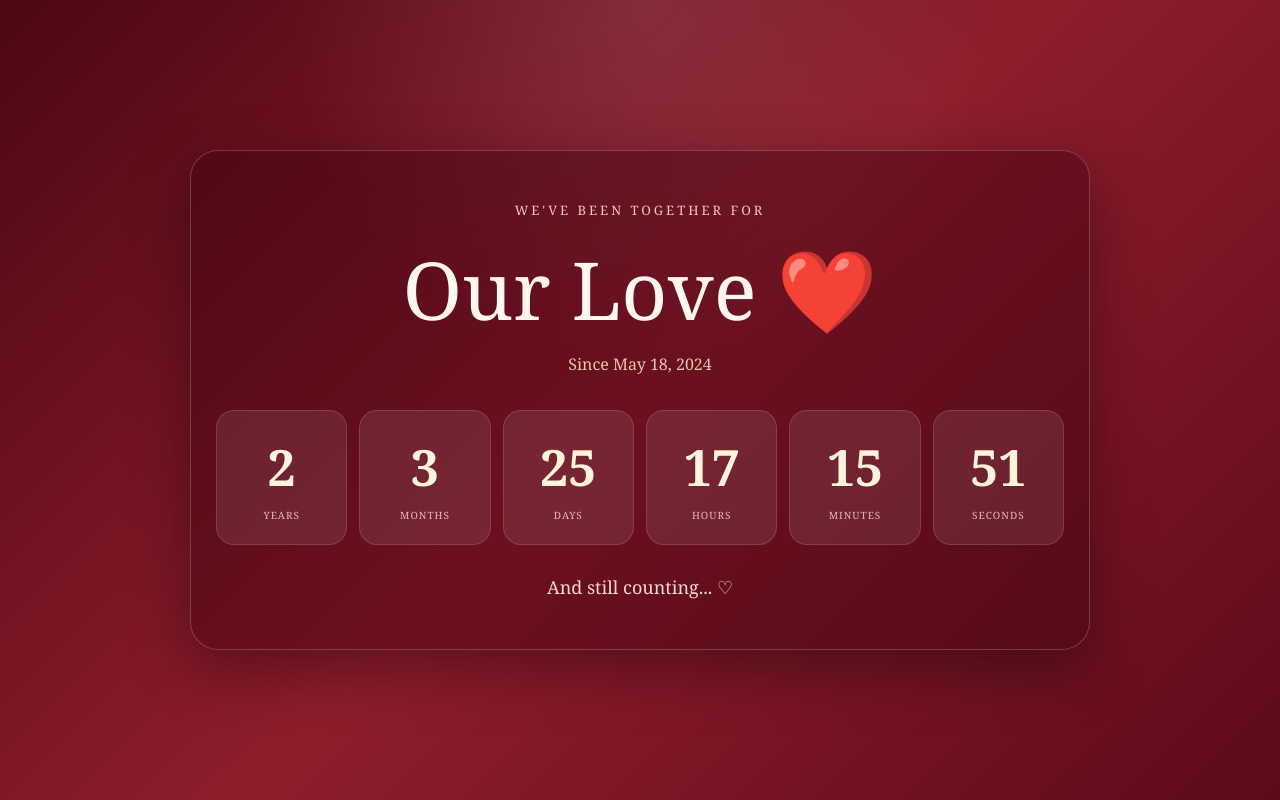
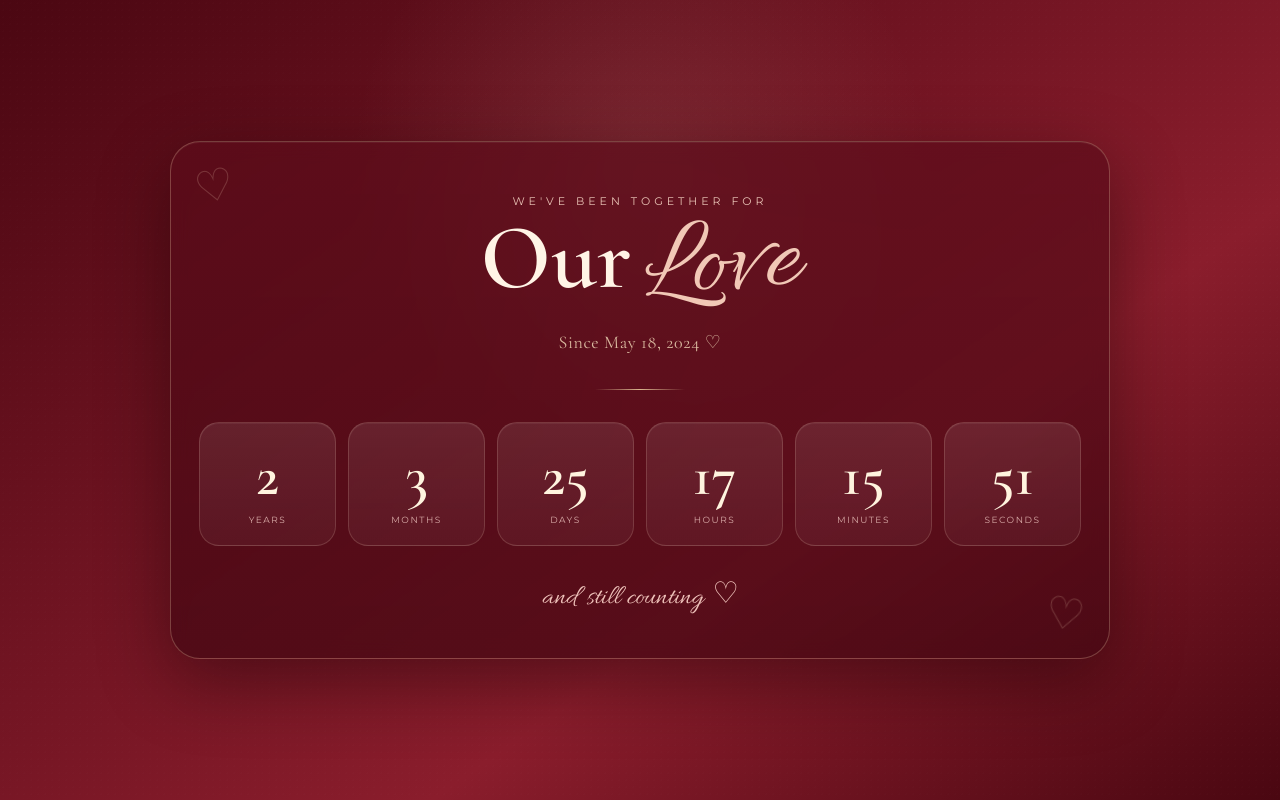
Before and after one commit to soey7657-crypto/our-love-counter, a plain HTML site: page index.html in a window 1280 px wide. Drawn offline with nearby package versions, Linux system fonts and the light colour scheme.

Commit message:
Update index.html

```diff
--- a/index.html
+++ b/index.html
@@ -4,11 +4,25 @@
 
 <head>
 
-  <meta charset="UTF-8">
+  <meta charset="UTF-8" />
 
-  <meta name="viewport" content="width=device-width, initial-scale=1.0">
+  <meta name="viewport" content="width=device-width, initial-scale=1.0" />
 
-  <title>Our Love Counter ❤️</title>
+  <title>Our Love Counter ♡</title>
+
+  <!-- Romantic fonts -->
+
+  <link rel="preconnect" href="https://fonts.googleapis.com">
+
+  <link rel="preconnect" href="https://fonts.gstatic.com" crossorigin>
+
+  <link
+
+    href="https://fonts.googleapis.com/css2?family=Allura&family=Cormorant+Garamond:wght@400;500;600;700&family=Montserrat:wght@400;500;600&display=swap"
+
+    rel="stylesheet"
+
+  >
 
   <style>
 
@@ -32,91 +46,235 @@
 
       justify-content: center;
 
-      padding: 20px;
+      padding: 24px;
 
-      font-family: Georgia, serif;
-
-      color: #fff7ed;
+      color: #fff7eb;
 
       background:
 
         radial-gradient(
 
-          circle at top,
+          circle at 50% 20%,
 
-          rgba(255,255,255,0.10),
+          rgba(255, 220, 200, 0.10),
 
-          transparent 35%
+          transparent 32%
 
         ),
 
         linear-gradient(
 
-          135deg,
+          145deg,
 
-          #4d0713,
+          #4b0712 0%,
 
-          #8f1d2c,
+          #731523 42%,
 
-          #5c0a19
+          #8a1d2c 65%,
+
+          #4a0711 100%
 
         );
+
+      overflow-x: hidden;
+
+    }
+
+    body::before {
+
+      content: "";
+
+      position: fixed;
+
+      inset: 0;
+
+      pointer-events: none;
+
+      background-image:
+
+        radial-gradient(
+
+          rgba(255,255,255,0.03) 1px,
+
+          transparent 1px
+
+        );
+
+      background-size: 7px 7px;
+
+      opacity: 0.35;
+
+    }
+
+    .wrap {
+
+      width: min(940px, 100%);
+
+      position: relative;
 
     }
 
     .card {
 
-      width: min(900px, 100%);
-
-      padding: 50px 25px;
+      position: relative;
 
       text-align: center;
 
-      background: rgba(65, 4, 16, 0.45);
+      padding: 52px 28px 42px;
 
-      border:
+      background:
 
-        1px solid rgba(255,255,255,0.20);
+        linear-gradient(
 
-      border-radius: 28px;
+          180deg,
+
+          rgba(92, 12, 26, 0.70),
+
+          rgba(67, 7, 18, 0.72)
+
+        );
+
+      border: 1px solid rgba(238, 204, 170, 0.28);
+
+      border-radius: 30px;
 
       box-shadow:
 
-        0 20px 60px rgba(0,0,0,0.35);
+        0 22px 70px rgba(25, 0, 5, 0.45),
+
+        inset 0 1px 0 rgba(255,255,255,0.05);
+
+      backdrop-filter: blur(9px);
 
     }
 
-    .small {
+    .card::before,
 
-      margin-bottom: 15px;
+    .card::after {
 
-      font-size: 13px;
+      content: "♡";
 
-      letter-spacing: 3px;
+      position: absolute;
+
+      font-family: "Cormorant Garamond", serif;
+
+      color: rgba(245, 216, 187, 0.20);
+
+      font-size: 44px;
+
+    }
+
+    .card::before {
+
+      top: 18px;
+
+      left: 24px;
+
+      transform: rotate(-12deg);
+
+    }
+
+    .card::after {
+
+      bottom: 16px;
+
+      right: 25px;
+
+      transform: rotate(10deg);
+
+    }
+
+    .eyebrow {
+
+      margin-bottom: 9px;
+
+      font-family: "Montserrat", sans-serif;
+
+      font-size: 11px;
+
+      letter-spacing: 4px;
 
       text-transform: uppercase;
 
-      color: #f1c6bc;
+      color: #e7c1b4;
 
     }
 
-    h1 {
+    .title {
 
-      margin-bottom: 10px;
+      line-height: 0.90;
 
-      font-size: clamp(42px, 8vw, 80px);
+      margin-bottom: 14px;
 
-      font-weight: normal;
+    }
+
+    .title .our {
+
+      font-family: "Cormorant Garamond", serif;
+
+      font-size: clamp(48px, 8vw, 92px);
+
+      font-weight: 600;
+
+      color: #fff4e6;
+
+    }
+
+    .title .love {
+
+      display: inline-block;
+
+      margin-left: 8px;
+
+      font-family: "Allura", cursive;
+
+      font-size: clamp(64px, 10vw, 112px);
+
+      font-weight: 400;
+
+      color: #f1c8b6;
+
+      transform: rotate(-4deg);
 
     }
 
     .since {
 
-      margin-bottom: 35px;
+      margin-top: 2px;
 
-      font-size: 16px;
+      margin-bottom: 36px;
 
-      color: #e9c8a8;
+      font-family: "Cormorant Garamond", serif;
+
+      font-size: 18px;
+
+      letter-spacing: 0.6px;
+
+      color: #d9b99f;
+
+    }
+
+    .divider {
+
+      width: 90px;
+
+      height: 1px;
+
+      margin: 0 auto 32px;
+
+      background:
+
+        linear-gradient(
+
+          to right,
+
+          transparent,
+
+          #d9b58e,
+
+          transparent
+
+        );
 
     }
 
@@ -124,9 +282,7 @@
 
       display: grid;
 
-      grid-template-columns:
-
-        repeat(6, 1fr);
+      grid-template-columns: repeat(6, 1fr);
 
       gap: 12px;
 
@@ -134,17 +290,29 @@
 
     .box {
 
-      padding: 22px 8px;
+      position: relative;
+
+      padding: 24px 8px 20px;
+
+      border-radius: 20px;
 
       background:
 
-        rgba(255,255,255,0.09);
+        linear-gradient(
 
-      border:
+          180deg,
 
-        1px solid rgba(255,255,255,0.13);
+          rgba(255,255,255,0.09),
 
-      border-radius: 18px;
+          rgba(255,255,255,0.045)
+
+        );
+
+      border: 1px solid rgba(245, 218, 193, 0.17);
+
+      box-shadow:
+
+        inset 0 1px 0 rgba(255,255,255,0.05);
 
     }
 
@@ -152,13 +320,14 @@
 
       display: block;
 
-      font-size:
+      font-family: "Cormorant Garamond", serif;
+      font-size: clamp(34px, 5vw, 58px);
 
-        clamp(28px, 5vw, 50px);
+      line-height: 1;
 
-      font-weight: bold;
+      font-weight: 600;
 
-      color: #fff3dc;
+      color: #fff4df;
 
     }
 
@@ -166,87 +335,115 @@
 
       display: block;
 
-      margin-top: 7px;
+      margin-top: 9px;
 
-      font-size: 10px;
+      font-family: "Montserrat", sans-serif;
 
-      letter-spacing: 1px;
+      font-size: 9px;
+
+      letter-spacing: 1.5px;
 
       text-transform: uppercase;
 
-      color: #e9b9b5;
+      color: #d9aca9;
 
     }
 
     .footer {
 
-      margin-top: 30px;
+      margin-top: 31px;
 
-      font-size: 18px;
+      font-family: "Allura", cursive;
 
-      color: #f8d7d1;
+      font-size: 28px;
+
+      color: #efc3bb;
 
     }
 
-    .heart {
+    .tiny-heart {
 
       display: inline-block;
 
-      animation:
+      margin-left: 3px;
 
-        heartbeat 1.5s infinite;
+      animation: heartbeat 1.6s ease-in-out infinite;
 
     }
 
     @keyframes heartbeat {
 
-      0% {
+      0%, 100% {
 
         transform: scale(1);
 
       }
 
-      20% {
+      25% {
 
-        transform: scale(1.15);
+        transform: scale(1.12);
 
       }
 
-      40% {
+      50% {
 
         transform: scale(1);
 
       }
 
-      60% {
+      75% {
 
-        transform: scale(1.15);
-
-      }
-
-      100% {
-
-        transform: scale(1);
+        transform: scale(1.08);
 
       }
 
     }
 
-    @media (max-width: 720px) {
+    @media (max-width: 760px) {
 
-      .counter {
+      body {
 
-        grid-template-columns:
-
-          repeat(3, 1fr);
+        padding: 16px;
 
       }
 
       .card {
 
-        padding:
+        padding: 40px 15px 34px;
 
-          40px 15px;
+        border-radius: 24px;
+
+      }
+
+      .counter {
+
+        grid-template-columns: repeat(3, 1fr);
+
+        gap: 10px;
+
+      }
+
+      .box {
+
+        padding: 20px 6px 17px;
+
+      }
+
+      .title .our {
+
+        font-size: 48px;
+
+      }
+
+      .title .love {
+
+        font-size: 65px;
+
+      }
+
+      .footer {
+
+        font-size: 25px;
 
       }
 
@@ -258,146 +455,79 @@
 
 <body>
 
+  <div class="wrap">
+
     <div class="card">
 
-    <div class="small">
+      <div class="eyebrow">
 
         We've been together for
 
       </div>
 
-    <h1>
+      <div class="title">
 
-      Our Love
+        <span class="our">Our</span>
 
-      <span class="heart">❤️</span>
+        <span class="love">Love</span>
 
-    </h1>
+      </div>
 
       <div class="since">
 
-      Since May 18, 2024
+        Since May 18, 2024 ♡
 
       </div>
+
+      <div class="divider"></div>
 
       <div class="counter">
 
         <div class="box">
 
-        <span
+          <span class="number" id="years">0</span>
 
-          class="number"
-
-          id="years">
-
-          0
-
-        </span>
-
-        <span class="label">
-
-          Years
-
-        </span>
+          <span class="label">Years</span>
 
         </div>
 
         <div class="box">
 
-        <span
+          <span class="number" id="months">0</span>
 
-          class="number"
-
-          id="months">
-
-          0
-
-        </span>
-
-        <span class="label">
-
-          Months
-
-        </span>
+          <span class="label">Months</span>
 
         </div>
 
         <div class="box">
 
-        <span
+          <span class="number" id="days">0</span>
 
-          class="number"
-
-          id="days">
-
-          0
-
-        </span>
-
-        <span class="label">
-
-          Days
-
-        </span>
+          <span class="label">Days</span>
 
         </div>
 
         <div class="box">
 
-        <span
+          <span class="number" id="hours">00</span>
 
-          class="number"
-
-          id="hours">
-
-          00
-
-        </span>
-
-        <span class="label">
-
-          Hours
-
-        </span>
+          <span class="label">Hours</span>
 
         </div>
 
         <div class="box">
 
-        <span
+          <span class="number" id="minutes">00</span>
 
-          class="number"
-
-          id="minutes">
-
-          00
-
-        </span>
-
-        <span class="label">
-
-          Minutes
-
-        </span>
+          <span class="label">Minutes</span>
 
         </div>
 
         <div class="box">
 
-        <span
+          <span class="number" id="seconds">00</span>
 
-          class="number"
-
-          id="seconds">
-
-          00
-          </span>
-
-        <span class="label">
-
-          Seconds
-
-        </span>
+          <span class="label">Seconds</span>
 
         </div>
 
@@ -405,7 +535,11 @@
 
       <div class="footer">
 
-      And still counting... ♡
+        and still counting
+
+        <span class="tiny-heart">♡</span>
+
+      </div>
 
     </div>
 
@@ -413,13 +547,7 @@
 
   <script>
 
-    // May = 4 because JavaScript starts
-
-    // counting months from 0.
-
-    const startDate =
-
-      new Date(
+    const startDate = new Date(
 
       2024,
 
@@ -437,9 +565,7 @@
 
     function updateCounter() {
 
-      const now =
-
-        new Date();
+      const now = new Date();
 
       let years =
 
@@ -527,9 +653,7 @@
 
           ).getDate();
 
-        days +=
-
-          previousMonthDays;
+        days += previousMonthDays;
 
         months--;
 
@@ -547,25 +671,18 @@
 
         .getElementById("years")
 
-        .textContent =
-
-        years;
-
+        .textContent = years;
       document
 
         .getElementById("months")
 
-        .textContent =
-
-        months;
+        .textContent = months;
 
       document
 
         .getElementById("days")
 
-        .textContent =
-
-        days;
+        .textContent = days;
 
       document
 
@@ -573,9 +690,7 @@
 
         .textContent =
 
-        String(hours)
-
-        .padStart(2, "0");
+        String(hours).padStart(2, "0");
 
       document
 
@@ -583,9 +698,7 @@
 
         .textContent =
 
-        String(minutes)
-
-        .padStart(2, "0");
+        String(minutes).padStart(2, "0");
 
       document
 
@@ -593,9 +706,7 @@
 
         .textContent =
 
-        String(seconds)
-
-        .padStart(2, "0");
+        String(seconds).padStart(2, "0");
 
     }
 
```
Lines whose indentation alone changed are shown as unchanged.
